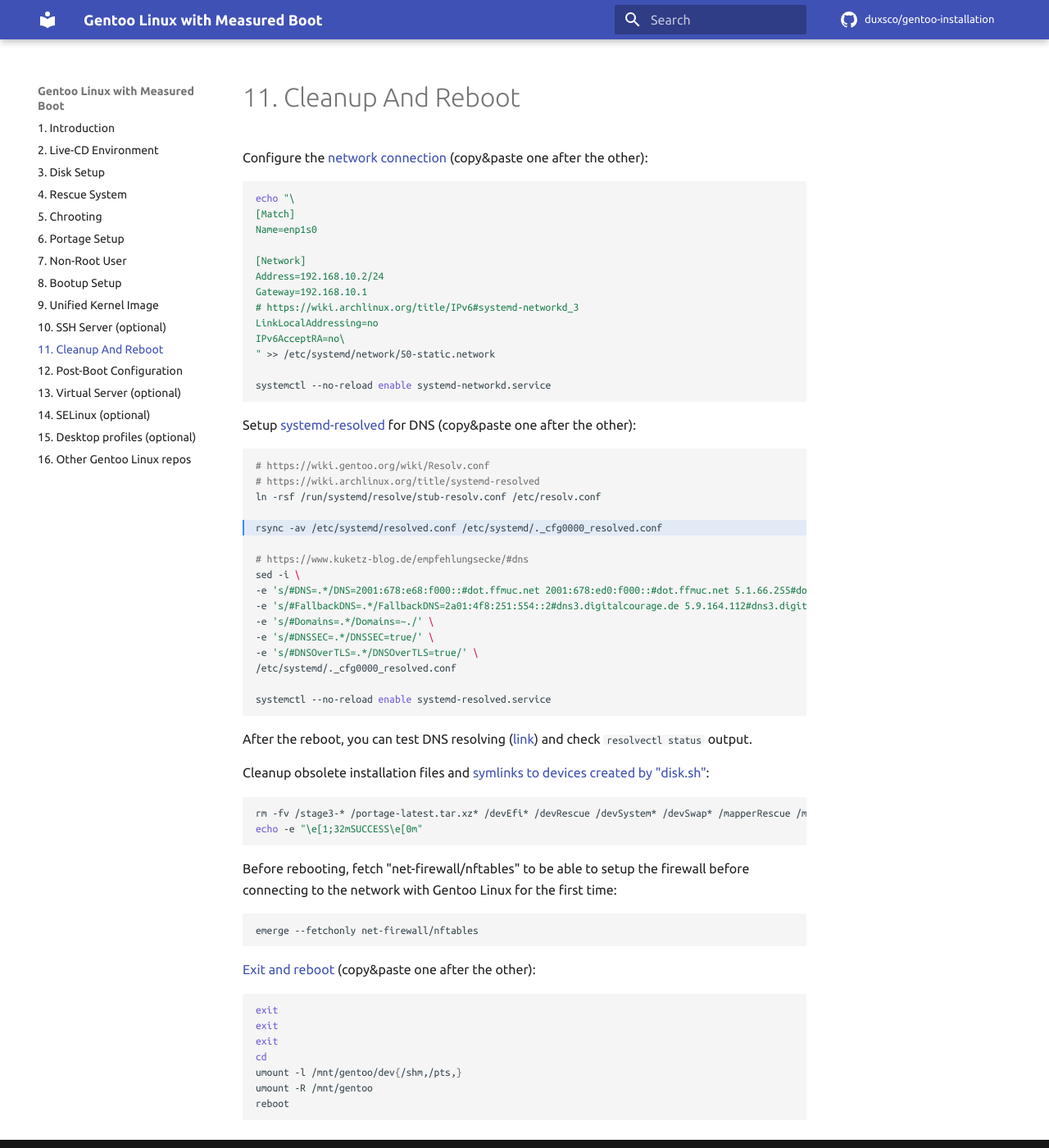
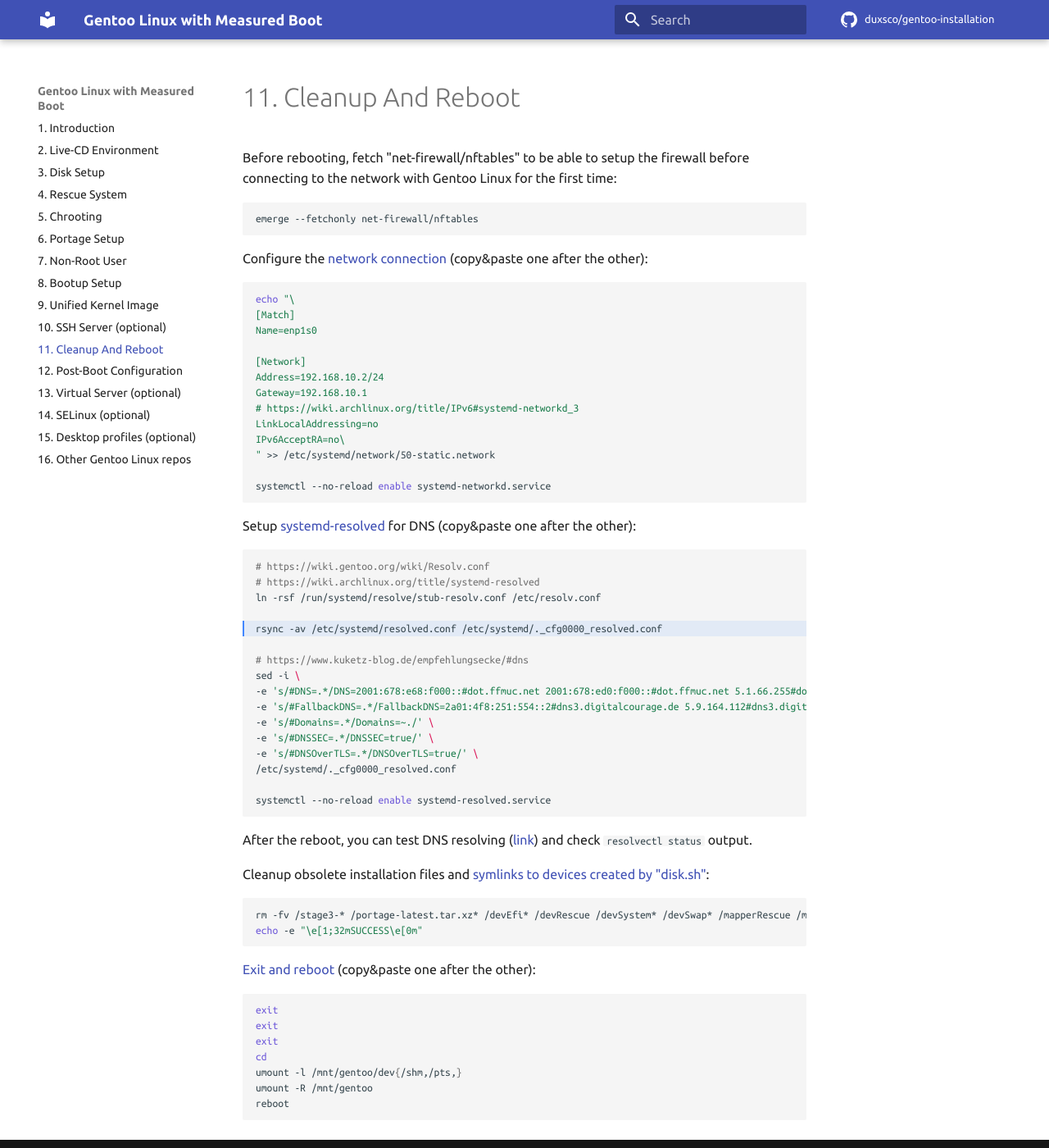
Before and after one commit to duxsco/gentoo-installation, an MkDocs documentation site: the page built from docs/cleanup_and_reboot.md, in a window 1280 px wide and 1400 px high. Shown: the whole window at 82% size. Built offline with MkDocs 1.6.1 and Material for MkDocs 9.7.7, drawn with Linux system fonts in a browser that asks for light colours; comment, search, counter and statistics services are not loaded; part of the change alters nothing that is shown.

Commit message:
Update "11. Cleanup And Reboot"

````diff
--- a/docs/cleanup_and_reboot.md
+++ b/docs/cleanup_and_reboot.md
@@ -1,3 +1,9 @@
+Before rebooting, fetch "net-firewall/nftables" to be able to setup the firewall before connecting to the network with Gentoo Linux for the first time:
+
+```shell
+emerge --fetchonly net-firewall/nftables
+```
+
 Configure the [network connection](https://wiki.gentoo.org/wiki/Systemd#Network) (copy&paste one after the other):
 
 ```shell
@@ -46,12 +52,6 @@ rm -fv /stage3-* /portage-latest.tar.xz* /devEfi* /devRescue /devSystem* /devSwa
 echo -e "\e[1;32mSUCCESS\e[0m"
 ```
 
-Before rebooting, fetch "net-firewall/nftables" to be able to setup the firewall before connecting to the network with Gentoo Linux for the first time:
-
-```shell
-emerge --fetchonly net-firewall/nftables
-```
-
 [Exit and reboot](https://wiki.gentoo.org/wiki/Handbook:AMD64/Full/Installation#Rebooting_the_system) (copy&paste one after the other):
 
 ```shell
````
